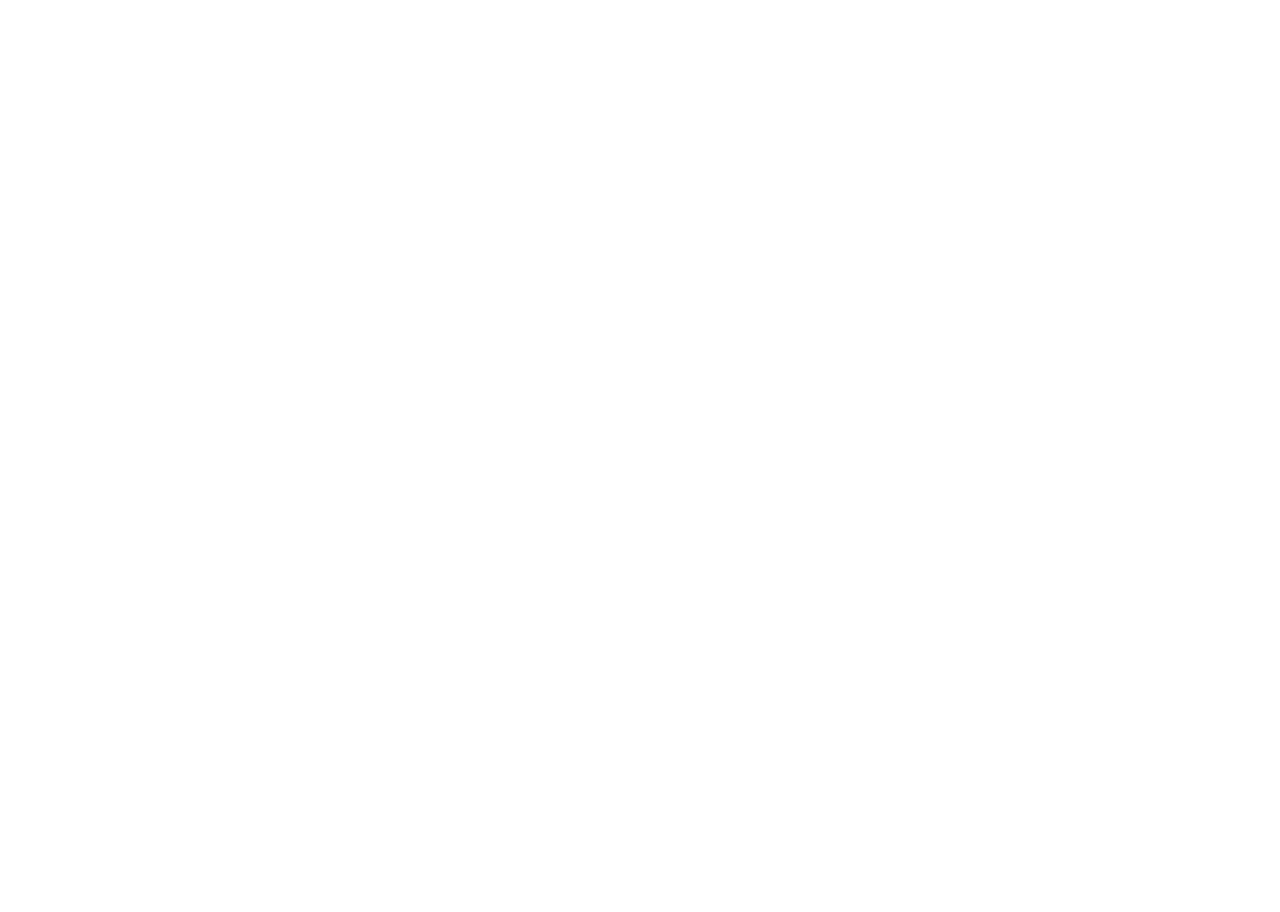
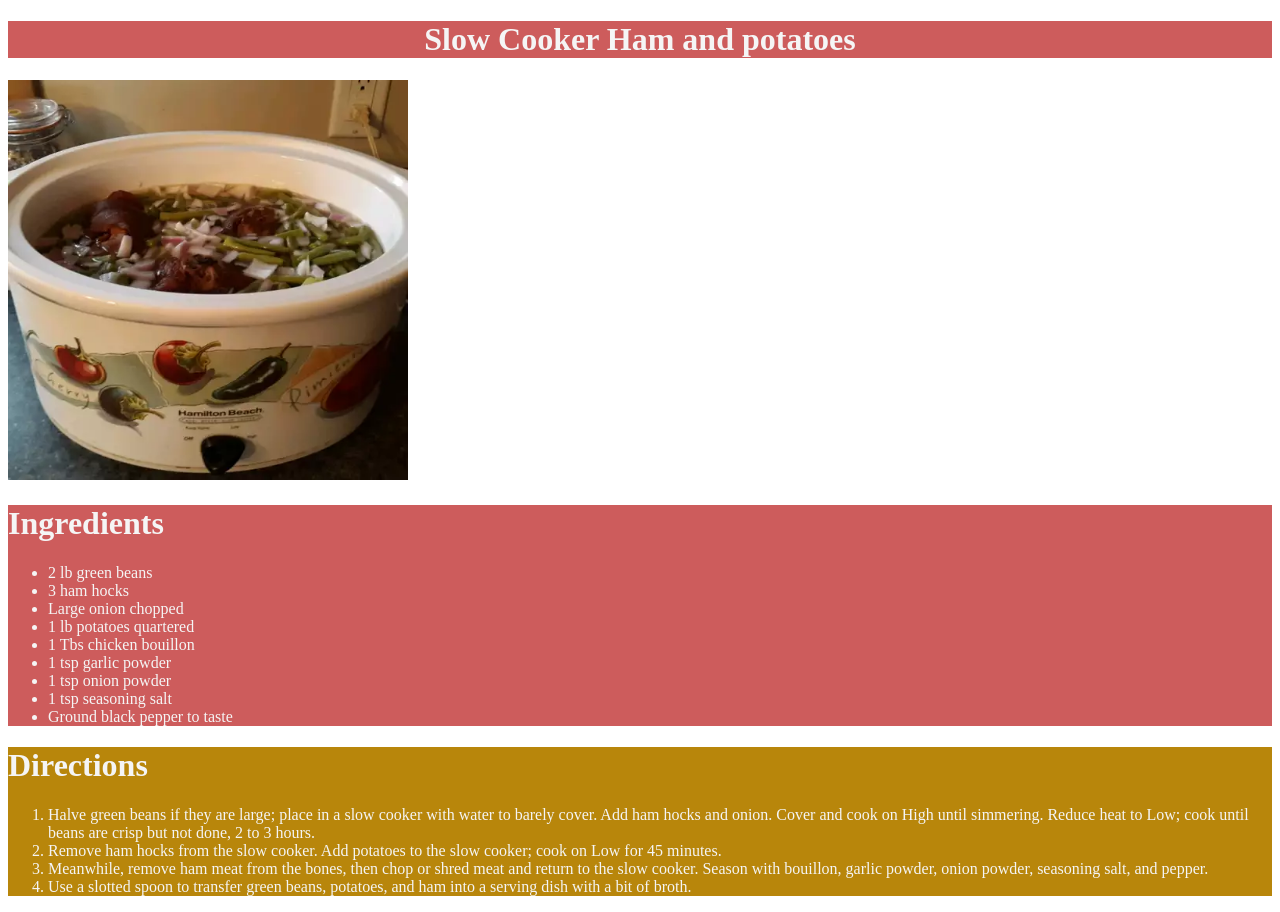
Before and after one commit to philsummer05/odin-recipes, a plain HTML site: page recipes/crockpot.html in a window 1280 px wide. Before the commit the page ends 800 px from the top, so only its background shows below. Drawn offline with Linux system fonts and the light colour scheme.

Commit message:
finished crockpot page
Added color images ingredients and directions

```diff
--- a/recipes/crockpot.html
+++ b/recipes/crockpot.html
@@ -1,12 +1,39 @@
 <!DOCTYPE html>
 <html lang="en">
+<div style="color: whitesmoke;"><div style="background-color: indianred;"
 <head>
     <meta charset="UTF-8">
     <meta http-equiv="X-UA-Compatible" content="IE=edge">
     <meta name="viewport" content="width=device-width, initial-scale=1.0">
     <title>Crockpot ham potatoes and greenbeans</title>
+    <center><h1>Slow Cooker Ham and potatoes</h1></center></div>
 </head>
 <body>
+    <img src="../img/crock.jpg"
+    height="400"
+    width="400"
+    >
+    <div style="color: whitesmoke;"><div style="background-color: indianred;"
 
+    <p><h1>Ingredients</h1></p>
+    <ul>
+        <li>2 lb green beans</li>
+        <li>3 ham hocks</li>
+        <li>Large onion chopped</li>
+        <li>1 lb potatoes quartered</li>
+        <li>1 Tbs chicken bouillon</li>
+        <li>1 tsp garlic powder</li>
+        <li>1 tsp onion powder</li>
+        <li>1 tsp seasoning salt</li>
+        <li>Ground black pepper to taste</li>
+    </ul></div>
+    <div style="background-color: darkgoldenrod;"
+    <p><h1>Directions</h1></p>
+    <ol>
+        <li>Halve green beans if they are large; place in a slow cooker with water to barely cover. Add ham hocks and onion. Cover and cook on High until simmering. Reduce heat to Low; cook until beans are crisp but not done, 2 to 3 hours.</li>
+        <li>Remove ham hocks from the slow cooker. Add potatoes to the slow cooker; cook on Low for 45 minutes.</li>
+        <li>Meanwhile, remove ham meat from the bones, then chop or shred meat and return to the slow cooker. Season with bouillon, garlic powder, onion powder, seasoning salt, and pepper.</li>
+        <li>Use a slotted spoon to transfer green beans, potatoes, and ham into a serving dish with a bit of broth.</li>
+    </ol>
 </body>
 </html>
```
